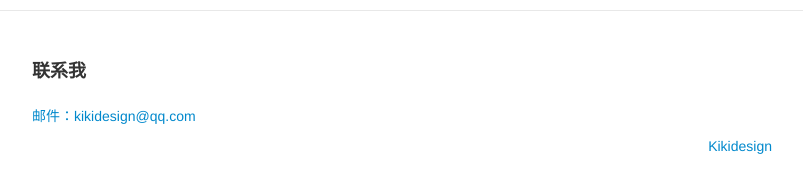
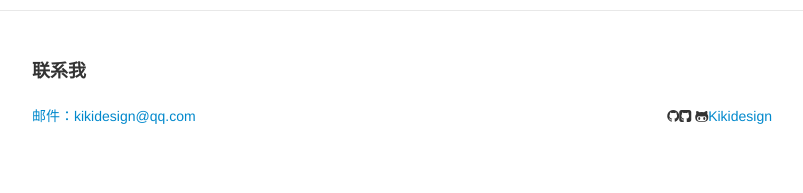
Before and after one commit to kikidesign/kikidesign.github.io, a Jekyll site: the page built from index.html, in a window 1280 px wide. Shown: the part 4162-4355 px from the top of the page, without its empty margins (238-1041 px from the left). Built offline with Jekyll 4.4.1, drawn with Linux system fonts in a browser that asks for light colours; after the commit the page ends 4328 px from its top, so only the background shows below that.

Commit message:
调整CSS4

```diff
--- a/_includes/footer.html
+++ b/_includes/footer.html
@@ -5,8 +5,9 @@
     <h2 class="footer-heading">联系我</h2>
 
     <p>
-        <p><a href="mailto:{{ site.email }}">邮件：{{ site.email }}</a></p>
-        <p class="username" align="right"><span class="icon icon--github"></span><a href="https://github.com/{{ site.github_username }}">{{ site.github_username }}</a></p>
+        <p class="footer_email"><a href="mailto:{{ site.email }}">邮件：{{ site.email }}</a></p>
+        <p class="username" align="right"><i class="icon-github"></i><i class="icon-github-sign"></i>
+        <i class="icon-github-alt"></i><a href="https://github.com/{{ site.github_username }}">{{ site.github_username }}</a></p>
     </p>
 
   </div>
--- a/_includes/header.html
+++ b/_includes/header.html
@@ -2,12 +2,6 @@
   <div class="wrapper">
     <a class="site-title" href="{{ site.baseurl }}/">{{ site.title }}</a>
     <div id="search" class="" align="right" >
-<!--         <form class="bs-example bs-example-form form-inline text-right" align="right" role="form">
-        	<div class="input-group">
-        		<input id="value" type="text" class="form-control input-medium search-query" placeholder="请输入需要搜索的内容">
-        		<a href="javascript:sendurl()" class="btn btn-primary btn-sm" data-toggle="button">搜索</a>
-      		</div>
-      	</form> -->
         <div id="search_input" class="input-append">
           <input id="value" class="span2" id="appendedInput" type="text" placeholder="Search">
           <span class="add-on"><a class="search-link" href="javascript:sendurl()" data-toggle="button"><i class="icon-search" type="button"></i></a></span>
```
Also changed, not shown: 3 other files.
